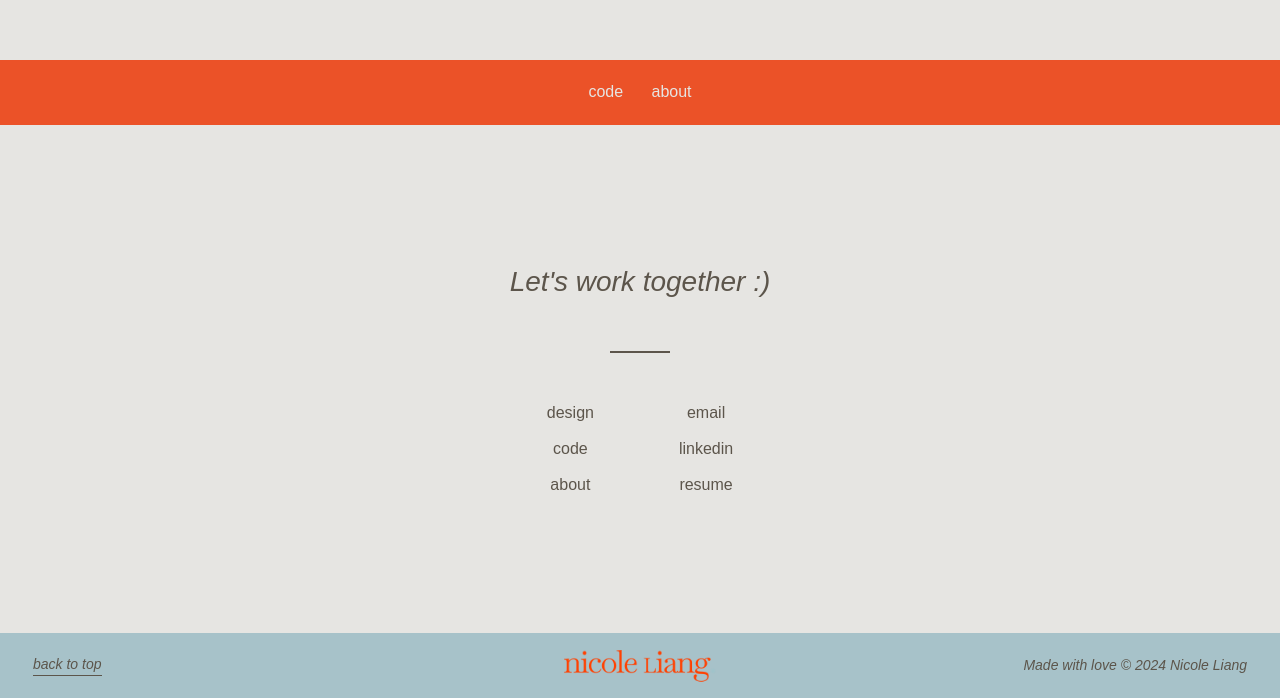
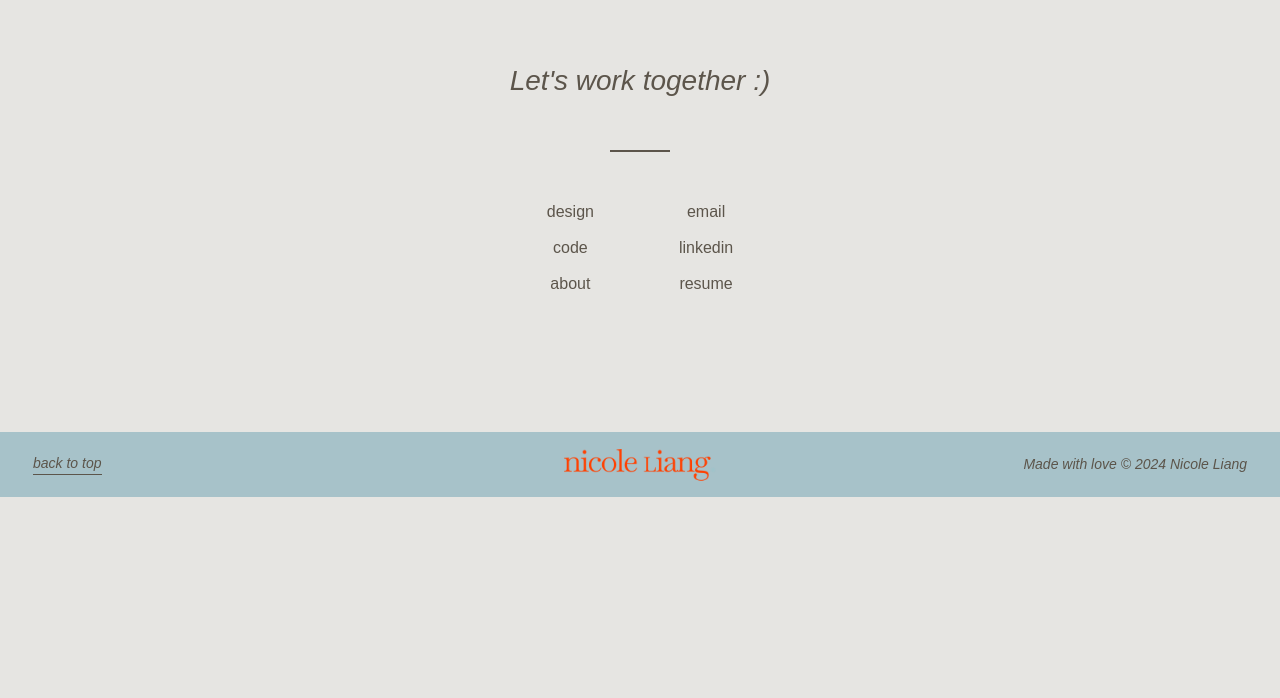
Before and after one commit to nicolenliang/portfolio, a Next.js app in the folder portfolio/: page / in a window 1280 px wide. Shown: the part 2460-3158 px from the top of the page. After the commit the page ends 2957 px from the top, so only its background shows below. Built offline with nearby package versions, Linux system fonts and the light colour scheme; a web font is replaced by a local one.

Commit message:
remove more links bar

```diff
--- a/portfolio/src/pages/index.js
+++ b/portfolio/src/pages/index.js
@@ -1,7 +1,6 @@
 import Hero from '@/components/Hero';
 import Designs from '@/components/Designs';
 import Contact from '@/components/Contact';
-import More from '@/components/More';
 
 import Head from 'next/head';
 
@@ -17,7 +16,6 @@ export default function Home() {
       <div>
         <Hero />
         <Designs />
-        <More />
         <Contact />
       </div>
     </>
```
